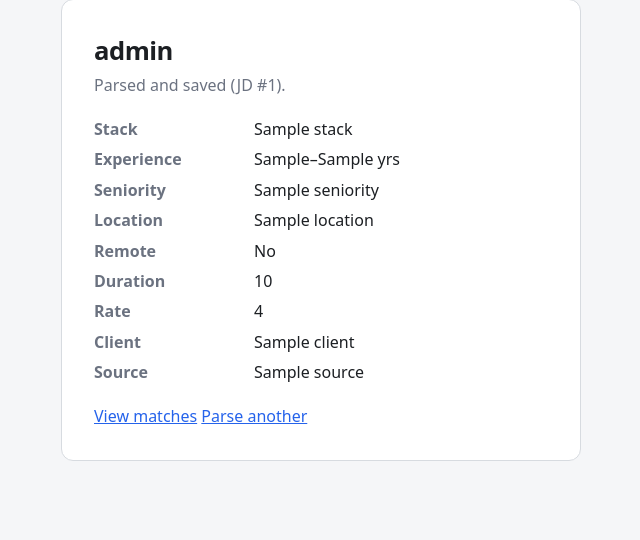
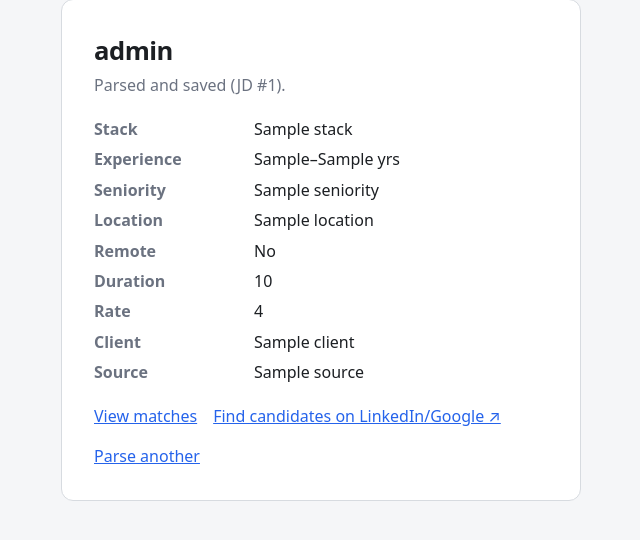
Before and after one commit to saurabhprakhar7/setu, a FastAPI app: template app/templates/jd_detail.html in a window 1280 px wide. Shown: the part 85-625 px from the top of the page, without its empty margins (319-959 px from the left). Run offline with FastAPI, Linux system fonts and the light colour scheme; the template is opened without the code that fills it: most values are stand-ins (such as "Sample title", 1, 10 or a date in 2020).

Commit message:
Add JD -> sourcing: pre-filled candidate search from a JD
"Find candidates" link on the JD detail page and dashboard JD rows opens the
sourcing page pre-filled with the JD's role/skills/seniority/location, ready to
search on LinkedIn/Google.

Co-Authored-By: Claude Opus 4.8 (1M context) <noreply@anthropic.com>

```diff
--- a/app/templates/dashboard.html
+++ b/app/templates/dashboard.html
@@ -60,6 +60,7 @@
             <td class="actions">
               <a class="link" href="/jd/{{ jd.id }}/matches">Matches</a>
               <a class="link" href="/jd/{{ jd.id }}/shortlist">Shortlist</a>
+              <a class="link" href="/sourcing?{{ {'role': jd.role, 'skills': jd.stack | join(', '), 'seniority': jd.seniority or '', 'location': jd.location or ''} | urlencode }}">Find</a>
               <form method="post" action="/posts" class="inline">
                 <input type="hidden" name="jd_id" value="{{ jd.id }}">
                 <button class="ghost" type="submit">Draft post</button>
--- a/app/templates/jd_detail.html
+++ b/app/templates/jd_detail.html
@@ -24,8 +24,11 @@
       <dt>Source</dt><dd>{{ jd.source or "—" }}</dd>
     </dl>
 
-    <a class="link" href="/jd/{{ jd.id }}/matches">View matches</a>
-    <a class="link" href="/jd/new">Parse another</a>
+    <div class="backlinks">
+      <a class="link" href="/jd/{{ jd.id }}/matches">View matches</a>
+      <a class="link" href="/sourcing?{{ {'role': jd.role, 'skills': jd.stack | join(', '), 'seniority': jd.seniority or '', 'location': jd.location or ''} | urlencode }}">Find candidates on LinkedIn/Google ↗</a>
+      <a class="link" href="/jd/new">Parse another</a>
+    </div>
   </main>
 </body>
 </html>
```
